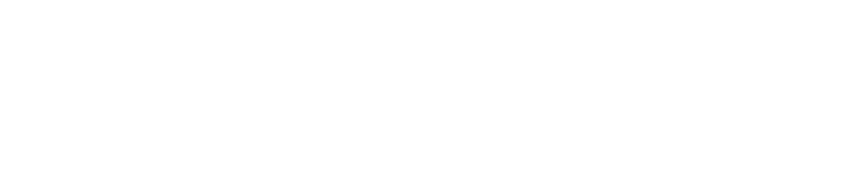
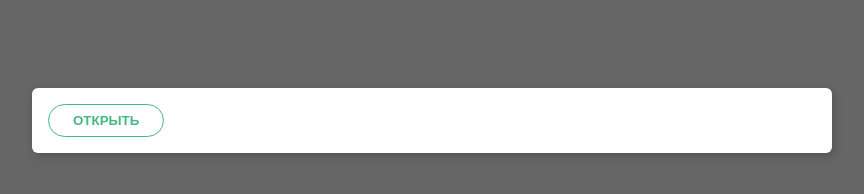
Before and after one commit to victorizbitskiy/js-uploader, a website built with Parcel: page index.html in a window 1280 px wide. Shown: the whole page, without its empty margins (208-1072 px from the left). Built offline with nearby package versions, Linux system fonts and the light colour scheme.

Commit message:
basic layout

```diff
--- a/index.html
+++ b/index.html
@@ -4,9 +4,15 @@
     <meta charset="UTF-8" />
     <meta http-equiv="X-UA-Compatible" content="IE=edge" />
     <meta name="viewport" content="width=device-width, initial-scale=1.0" />
+    <link rel="stylesheet" href="theme.css" />
     <title>File Uploader</title>
   </head>
   <body>
+    <div class="container">
+      <div class="card">
+        <button class="btn">Открыть</button>
+      </div>
+    </div>
     <script src="app.js"></script>
   </body>
 </html>
--- /dev/null
+++ b/theme.css
@@ -0,0 +1,49 @@
+@import url("https://fonts.googleapis.com/css2?family=Roboto&display=swap");
+
+body {
+  background: #666;
+  font-family: "Roboto", sans-serif;
+}
+
+.container {
+  padding-top: 5rem;
+  width: 800px;
+  margin: 0 auto;
+}
+
+.card {
+  border-radius: 6px;
+  background: #fff;
+  padding: 1rem;
+  box-shadow: 2px 3px 10px rgba(0, 0, 0, 0.2);
+}
+
+.btn {
+  color: #42b983;
+  position: relative;
+  border-radius: 99px;
+  border: 1px solid #42b983;
+  text-decoration: none;
+  text-transform: uppercase;
+  padding: 0.5rem 1.5rem;
+  font-weight: 700;
+  outline: none;
+  background: #fff;
+  transition: all 0.22s;
+  cursor: pointer;
+  margin-right: 1rem;
+}
+
+.btn.primary {
+  background: #42b983;
+  color: #fff;
+}
+
+.btn:active {
+  box-shadow: inset 1px 1px 1px rgba(0, 0, 0, 0.3);
+}
+
+.btn:hover {
+  cursor: pointer;
+  opacity: 0.8;
+}
```
